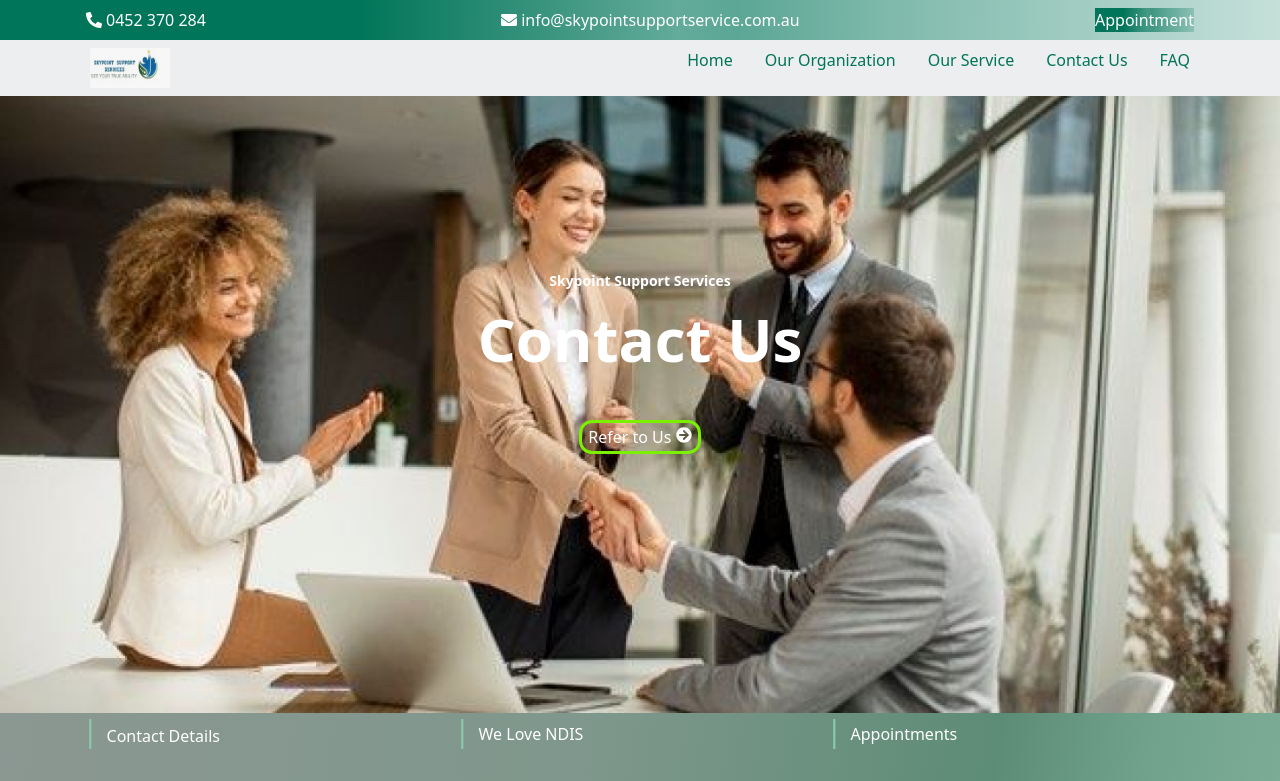
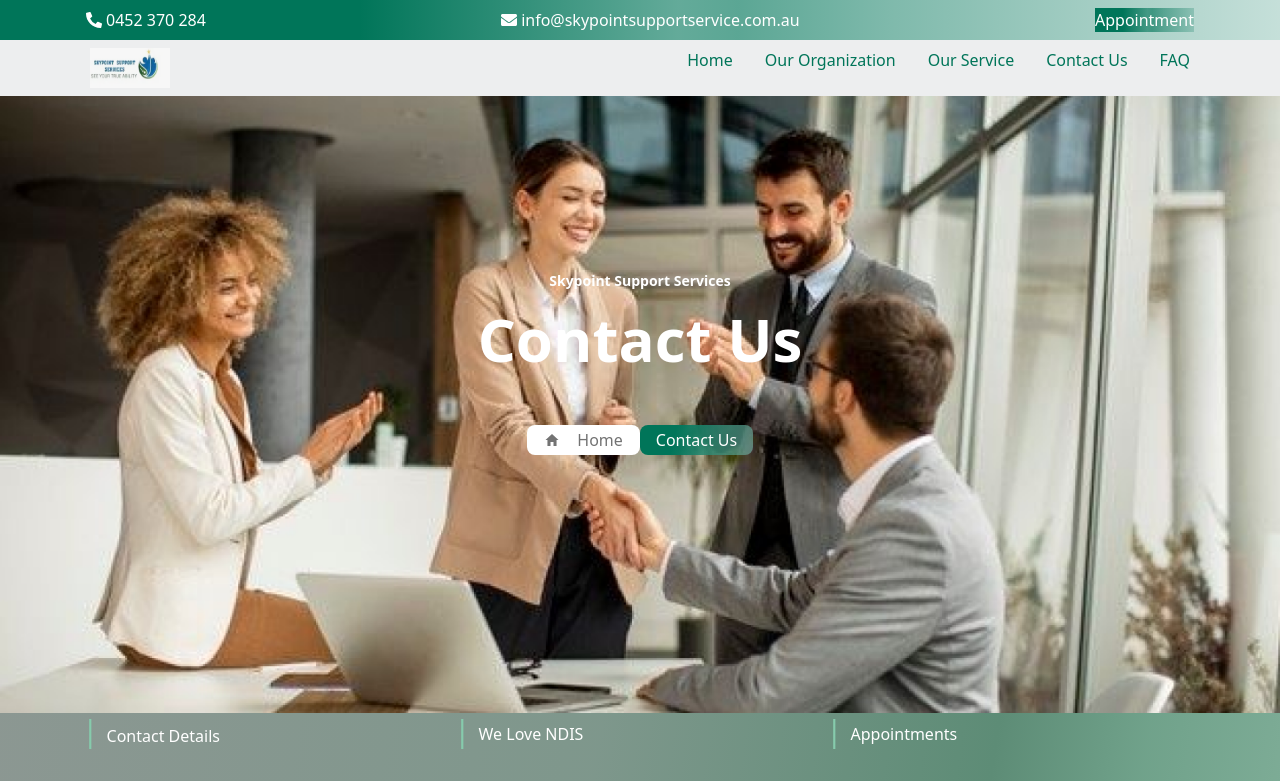
Before and after one commit to chifum/skypoint, a React (Create React App) app: page /Contact in a window 1280 px wide. Shown: the top 781 px of the page. Built offline with nearby package versions, Linux system fonts and the light colour scheme.

Commit message:
Pages Header Completed

```diff
--- a/src/App.css
+++ b/src/App.css
@@ -36,7 +36,8 @@
   --card2Bg: rgba(118, 178, 150, 1);
   --OvalBg: rgba(255, 255, 255, 1);
   --OvalBgText: rgba(0, 117, 89, 1);
-
+  --iconColor: rgba(115, 115, 115, 1);
+  --iconColor2: linear-gradient(103.46deg, #007559 30.87%, rgba(228, 229, 229, 0.479004) 128.75%, rgba(0, 117, 89, 0) 207.61%);
 
 }
 
@@ -70,3 +71,9 @@
 .OvalBgText{
   color: var(--OvalBgText);
 }
+.iconColor{
+  color: var(--iconColor);
+}
+.iconColor2{
+  background: var(--iconColor2);
+}
--- a/src/components/header/Header.jsx
+++ b/src/components/header/Header.jsx
@@ -1,7 +1,8 @@
 import React from "react";
-import { FaArrowCircleRight } from "react-icons/fa";
+import { NavLink, Outlet } from "react-router-dom";
+import { IoMdHome } from "react-icons/io";
 
-const Header = ({ p, h3, className }) => {
+const Header = ({ p, h3, className, to, to2, name }) => {
   return (
     <div>
       <div className={className}>
@@ -13,12 +14,26 @@ const Header = ({ p, h3, className }) => {
             <h3 className="font-semibold textColor font-sans md:text-6xl text-center text-3xl">
               {h3}
             </h3>
-            <button className="outline outline-offset-2 outlineButtonColor textColor w-28 text-center rounded-lg m-auto flex flex-row items-baseline justify-evenly mt-5">
-              Refer to Us <FaArrowCircleRight />
-            </button>
+            <div className="flex justify-center items-center">
+              <NavLink
+                to={to}
+                className="iconColor OvalBg w-[113px] h-[30px] text-center rounded-lg flex flex-row  items-center justify-evenly mt-5 no-underline"
+              >
+              <IoMdHome /> Home
+              </NavLink>
+              <NavLink
+                to2={to2}
+                className="iconColor2 textColor w-[113px] h-[30px] text-center rounded-lg flex flex-row  items-center justify-evenly mt-5 no-underline"
+              >
+                {name}
+              </NavLink>
+            </div>
           </div>
         </div>
       </div>
+      <main>
+        <Outlet />
+      </main>
     </div>
   );
 };
--- a/src/pages/Contact.jsx
+++ b/src/pages/Contact.jsx
@@ -5,7 +5,7 @@ import Header from "../components/header/Header";
 const Contact = () => {
   return (
     <div>
-      <Header  p={"Skypoint Support Services"} h3={"Contact Us"} className={`contactUs`}/>
+      <Header  p={"Skypoint Support Services"} h3={"Contact Us"} className={`contactUs`} to={"/"} to2={"contact"} name={"Contact Us"}/>
       <Footer />
     </div>
   );
--- a/src/pages/Faq.jsx
+++ b/src/pages/Faq.jsx
@@ -5,7 +5,7 @@ import Header from "../components/header/Header";
 const Faq = () => {
   return (
     <div>
-      <Header p={"Skypoint Support Services"} h3={"FAQ"} className={`faq`} />
+      <Header p={"Skypoint Support Services"} h3={"FAQ"} className={`faq`} to={"/"} to2={"faq"} name={"FAQ"} />
       <Footer />
     </div>
   );
--- a/src/pages/Organisation.jsx
+++ b/src/pages/Organisation.jsx
@@ -5,7 +5,7 @@ import Header from "../components/header/Header";
 const Organisation = () => {
   return (
     <div>
-      <Header p={"Skypoint Support Services"} h3={"About Us"} className={`aboutUs`}/>
+      <Header p={"Skypoint Support Services"} h3={"About Us"} className={`aboutUs`} to={"/"} to2={"organisation"} name={"About Us"}/>
       <Footer />
     </div>
   );
--- a/src/pages/Service.jsx
+++ b/src/pages/Service.jsx
@@ -5,7 +5,7 @@ import Header from "../components/header/Header";
 const Service = () => {
   return (
     <div>
-      <Header p={"Skypoint Support Services"} h3={"Our Service"} className={`backgroundHeaderImage`}/>
+      <Header p={"Skypoint Support Services"} h3={"Our Service"} className={`backgroundHeaderImage`} to={"/"} to2={"service"} name={"Service"}/>
       <Footer />
     </div>
   );
```
